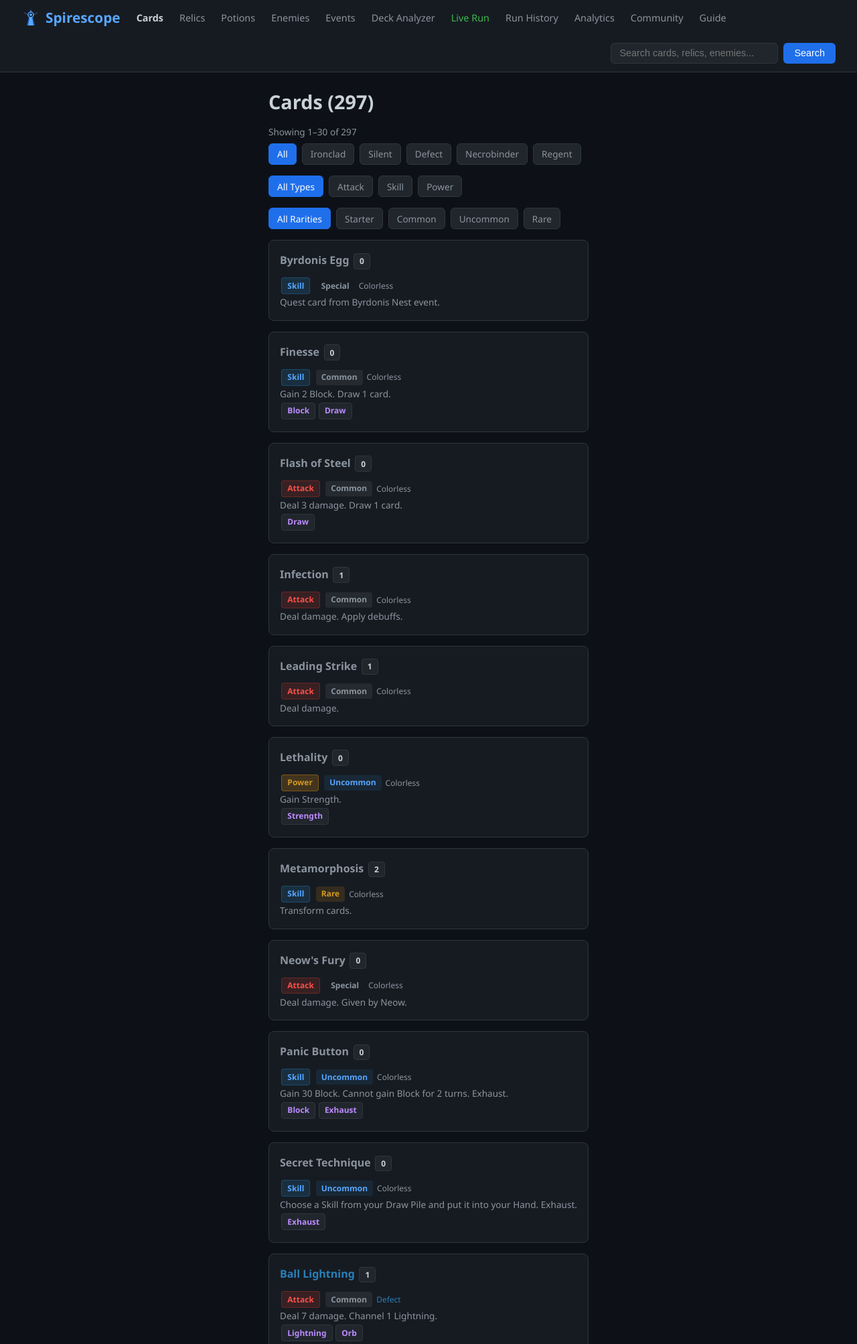
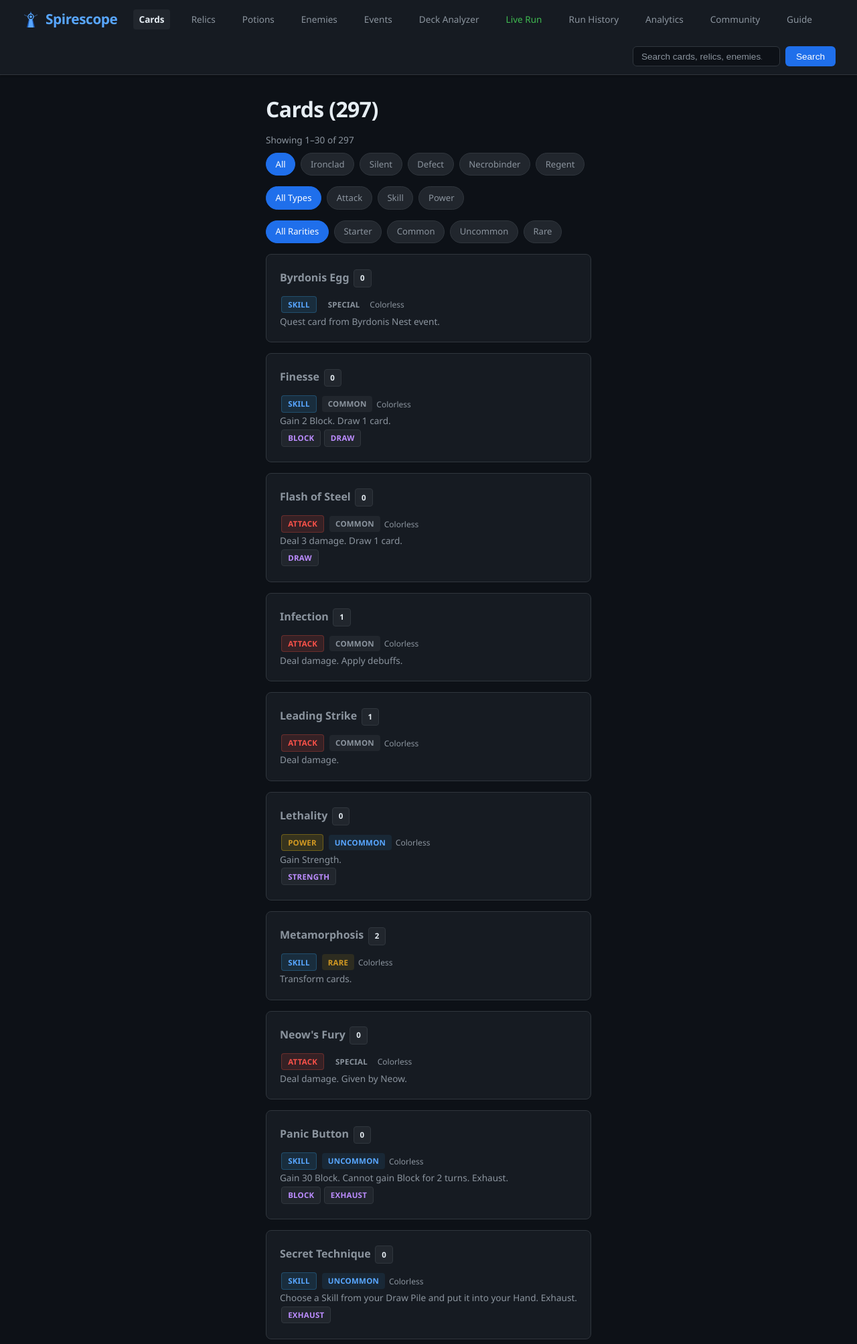
Before and after one commit to thequantumfalcon/spirescope, a FastAPI app: page /cards in a window 1280 px wide. Shown: the top 2006 px of the page at 67% size. Run offline with FastAPI, Linux system fonts and the light colour scheme.

Commit message:
Fix build backend, polish CSS design, harden scraper
- Fix setuptools build backend: _legacy -> build_meta (pip install works now)
- CSS: sticky nav, brighter text, gradient bars, pill filters, shadow system,
  code block styling, tabular-nums, improved spacing and type hierarchy
- Scraper: dynamic User-Agent from package version, clearer wiki-change warning

```diff
--- a/pyproject.toml
+++ b/pyproject.toml
@@ -24,7 +24,7 @@ dev = [
 
 [build-system]
 requires = ["setuptools>=68.0"]
-build-backend = "setuptools.backends._legacy:_Backend"
+build-backend = "setuptools.build_meta"
 
 [tool.setuptools.packages.find]
 include = ["sts2*"]
--- a/sts2/static/style.css
+++ b/sts2/static/style.css
@@ -1,12 +1,16 @@
 :root {
   --bg: #0d1117; --bg2: #161b22; --bg3: #21262d; --border: #30363d;
-  --text: #c9d1d9; --text2: #8b949e; --accent: #58a6ff; --accent2: #1f6feb;
+  --text: #e6edf3; --text2: #8b949e; --accent: #58a6ff; --accent2: #1f6feb;
   --red: #f85149; --green: #3fb950; --yellow: #d29922; --purple: #bc8cff; --orange: #d18616;
-  --ironclad: #c0392b; --silent: #27ae60; --defect: #2980b9; --necrobinder: #8e44ad; --regent: #f39c12;
+  --ironclad: #e74c3c; --silent: #2ecc71; --defect: #3498db; --necrobinder: #9b59b6; --regent: #f1c40f;
+  --radius: 8px;
+  --shadow-sm: 0 1px 3px rgba(0,0,0,0.3);
+  --shadow-md: 0 4px 12px rgba(0,0,0,0.4);
+  --shadow-lg: 0 8px 24px rgba(0,0,0,0.5);
 }
 * { margin: 0; padding: 0; box-sizing: border-box; }
-body { font-family: 'Segoe UI', system-ui, sans-serif; background: var(--bg); color: var(--text); min-height: 100vh; display: flex; flex-direction: column; }
-a { color: var(--accent); text-decoration: none; } a:hover { text-decoration: underline; }
+body { font-family: 'Segoe UI', system-ui, -apple-system, sans-serif; background: var(--bg); color: var(--text); min-height: 100vh; display: flex; flex-direction: column; line-height: 1.6; font-size: 15px; }
+a { color: var(--accent); text-decoration: none; transition: color 0.15s; } a:hover { text-decoration: underline; }
 
 /* Focus rings (accessibility) */
 a:focus-visible, button:focus-visible, input:focus-visible, select:focus-visible {
@@ -18,30 +22,35 @@ a:focus-visible, button:focus-visible, input:focus-visible, select:focus-visible
 .skip-link:focus { top: 0; }
 
 /* ── Nav ── */
-nav { background: var(--bg2); border-bottom: 1px solid var(--border); padding: 0.75rem 2rem; display: flex; align-items: center; gap: 1.5rem; flex-wrap: wrap; }
-nav .logo { font-size: 1.3rem; font-weight: 700; color: var(--accent); display: flex; align-items: center; gap: 0.5rem; text-decoration: none; }
-nav .logo:hover { text-decoration: none; }
+nav { background: var(--bg2); border-bottom: 1px solid var(--border); padding: 0.75rem 2rem; display: flex; align-items: center; gap: 1.5rem; flex-wrap: wrap; box-shadow: var(--shadow-sm); position: sticky; top: 0; z-index: 50; }
+nav .logo { font-size: 1.3rem; font-weight: 700; color: var(--accent); display: flex; align-items: center; gap: 0.5rem; text-decoration: none; letter-spacing: -0.02em; }
+nav .logo:hover { text-decoration: none; opacity: 0.9; }
 nav .logo svg { flex-shrink: 0; }
 .nav-toggle { display: none; background: none; border: 1px solid var(--border); color: var(--text); padding: 0.4rem 0.6rem; border-radius: 6px; cursor: pointer; font-size: 1.2rem; line-height: 1; }
 .nav-links { display: contents; }
-.nav-links a { color: var(--text2); font-size: 0.9rem; } .nav-links a:hover { color: var(--text); text-decoration: none; }
-.nav-links a[aria-current="page"] { color: var(--text); font-weight: 600; }
+.nav-links a { color: var(--text2); font-size: 0.85rem; padding: 0.25rem 0.5rem; border-radius: 4px; transition: color 0.15s, background 0.15s; }
+.nav-links a:hover { color: var(--text); background: var(--bg3); text-decoration: none; }
+.nav-links a[aria-current="page"] { color: var(--text); font-weight: 600; background: var(--bg3); }
 .nav-links .live-link { color: var(--green); }
-.nav-links .live-link[aria-current="page"] { color: #fff; }
+.nav-links .live-link[aria-current="page"] { color: #fff; background: rgba(63, 185, 80, 0.15); }
 nav .search-form { margin-left: auto; display: flex; gap: 0.5rem; }
-nav input[type="search"] { background: var(--bg3); border: 1px solid var(--border); color: var(--text); padding: 0.4rem 0.75rem; border-radius: 6px; width: 250px; font-size: 0.9rem; }
-nav button { background: var(--accent2); color: #fff; border: none; padding: 0.4rem 1rem; border-radius: 6px; cursor: pointer; font-size: 0.9rem; }
+nav input[type="search"] { background: var(--bg); border: 1px solid var(--border); color: var(--text); padding: 0.4rem 0.75rem; border-radius: 6px; width: 220px; font-size: 0.85rem; transition: border-color 0.15s, box-shadow 0.15s; }
+nav input[type="search"]:focus { border-color: var(--accent); box-shadow: 0 0 0 3px rgba(88,166,255,0.15); }
+nav input[type="search"]::placeholder { color: var(--text2); }
+nav button { background: var(--accent2); color: #fff; border: none; padding: 0.4rem 1rem; border-radius: 6px; cursor: pointer; font-size: 0.85rem; transition: background 0.15s; }
+nav button:hover { background: #1a5fd0; }
 
 /* ── Layout ── */
-.container { max-width: 1200px; margin: 0 auto; padding: 1.5rem 2rem; flex: 1; }
+.container { max-width: 1200px; margin: 0 auto; padding: 2rem; flex: 1; }
 
 /* ── Footer ── */
-footer { background: var(--bg2); border-top: 1px solid var(--border); padding: 1rem 2rem; text-align: center; font-size: 0.8rem; color: var(--text2); }
+footer { background: var(--bg2); border-top: 1px solid var(--border); padding: 1.25rem 2rem; text-align: center; font-size: 0.8rem; color: var(--text2); }
 footer a { color: var(--text2); } footer a:hover { color: var(--text); }
 
 /* ── Headings ── */
-h1 { font-size: 1.8rem; margin-bottom: 1rem; } h2 { font-size: 1.3rem; margin: 1.5rem 0 0.75rem; color: var(--text); }
-h3 { font-size: 1.1rem; margin: 1rem 0 0.5rem; }
+h1 { font-size: 2rem; margin-bottom: 1rem; font-weight: 700; letter-spacing: -0.02em; line-height: 1.2; }
+h2 { font-size: 1.35rem; margin: 2rem 0 1rem; color: var(--text); font-weight: 600; letter-spacing: -0.01em; }
+h3 { font-size: 1.05rem; margin: 1rem 0 0.5rem; font-weight: 600; }
 
 /* ── Utility: Text ── */
 .text-muted { color: var(--text2); }
@@ -105,11 +114,11 @@ h3 { font-size: 1.1rem; margin: 1rem 0 0.5rem; }
 .grid-5 { grid-template-columns: repeat(auto-fill, minmax(180px, 1fr)); }
 
 /* ── Cards (UI) ── */
-.card { background: var(--bg2); border: 1px solid var(--border); border-radius: 8px; padding: 1rem; transition: border-color 0.2s, transform 0.15s, box-shadow 0.15s; }
-.card:hover { border-color: var(--accent); transform: translateY(-1px); box-shadow: 0 4px 12px rgba(0,0,0,0.3); }
+.card { background: var(--bg2); border: 1px solid var(--border); border-radius: var(--radius); padding: 1.25rem; transition: border-color 0.2s, transform 0.15s, box-shadow 0.15s; }
+.card:hover { border-color: var(--accent); transform: translateY(-2px); box-shadow: var(--shadow-md); }
 .card h3 { margin: 0 0 0.5rem; font-size: 1rem; }
 .card p { color: var(--text2); font-size: 0.85rem; line-height: 1.5; }
-.card-link { text-decoration: none; }
+.card-link { text-decoration: none; display: block; }
 .card-link:hover { text-decoration: none; }
 .card-win { border-left: 3px solid var(--green); }
 .card-loss { border-left: 3px solid var(--red); }
@@ -118,14 +127,16 @@ h3 { font-size: 1.1rem; margin: 1rem 0 0.5rem; }
 .card-tip { border-left: 3px solid var(--green); margin-bottom: 0.5rem; }
 
 /* ── Tags ── */
-.tag { display: inline-block; padding: 0.15rem 0.5rem; border-radius: 4px; font-size: 0.75rem; font-weight: 600; margin: 0.15rem; }
-.tag-attack { background: #c0392b33; color: var(--red); border: 1px solid #c0392b55; }
-.tag-skill { background: #2980b933; color: var(--accent); border: 1px solid #2980b955; }
-.tag-power { background: #f39c1233; color: var(--yellow); border: 1px solid #f39c1255; }
-.tag-status { background: #7f8c8d33; color: var(--text2); border: 1px solid #7f8c8d55; }
-.tag-curse { background: #8e44ad33; color: var(--purple); border: 1px solid #8e44ad55; }
-.tag-common { background: #7f8c8d22; color: var(--text2); } .tag-uncommon { background: #2980b922; color: var(--accent); }
-.tag-rare { background: #f39c1222; color: var(--yellow); } .tag-starter { background: #27ae6022; color: var(--green); }
+.tag { display: inline-block; padding: 0.2rem 0.55rem; border-radius: 4px; font-size: 0.72rem; font-weight: 600; margin: 0.15rem; letter-spacing: 0.02em; text-transform: uppercase; }
+.tag-attack { background: rgba(232,74,60,0.15); color: var(--red); border: 1px solid rgba(232,74,60,0.3); }
+.tag-skill { background: rgba(52,152,219,0.15); color: var(--accent); border: 1px solid rgba(52,152,219,0.3); }
+.tag-power { background: rgba(241,196,15,0.15); color: var(--yellow); border: 1px solid rgba(241,196,15,0.3); }
+.tag-status { background: rgba(127,140,141,0.15); color: var(--text2); border: 1px solid rgba(127,140,141,0.3); }
+.tag-curse { background: rgba(155,89,182,0.15); color: var(--purple); border: 1px solid rgba(155,89,182,0.3); }
+.tag-common { background: rgba(127,140,141,0.1); color: var(--text2); }
+.tag-uncommon { background: rgba(52,152,219,0.1); color: var(--accent); }
+.tag-rare { background: rgba(241,196,15,0.1); color: var(--yellow); }
+.tag-starter { background: rgba(46,204,113,0.1); color: var(--green); }
 .tag-keyword { background: var(--bg3); color: var(--purple); border: 1px solid var(--border); }
 .tag-cost { background: var(--bg3); color: var(--text); border: 1px solid var(--border); font-weight: 700; min-width: 24px; text-align: center; }
 
@@ -136,60 +147,64 @@ h3 { font-size: 1.1rem; margin: 1rem 0 0.5rem; }
 
 /* ── Filters ── */
 .filters { display: flex; gap: 0.5rem; flex-wrap: wrap; margin-bottom: 1rem; }
-.filters a { padding: 0.35rem 0.75rem; border-radius: 6px; font-size: 0.85rem; background: var(--bg3); color: var(--text2); border: 1px solid var(--border); }
-.filters a:hover, .filters a.active { background: var(--accent2); color: #fff; border-color: var(--accent2); text-decoration: none; }
+.filters a { padding: 0.35rem 0.85rem; border-radius: 20px; font-size: 0.82rem; background: var(--bg3); color: var(--text2); border: 1px solid var(--border); transition: all 0.15s; font-weight: 500; }
+.filters a:hover { background: var(--bg3); color: var(--text); border-color: var(--accent); text-decoration: none; }
+.filters a.active { background: var(--accent2); color: #fff; border-color: var(--accent2); text-decoration: none; }
 .filter-divider { border-left: 1px solid var(--border); margin: 0 0.25rem; }
 
 /* ── Stats ── */
-.stat-grid { display: grid; grid-template-columns: repeat(auto-fill, minmax(150px, 1fr)); gap: 0.75rem; margin-bottom: 1.5rem; }
-.stat-box { background: var(--bg2); border: 1px solid var(--border); border-radius: 8px; padding: 1rem; text-align: center; }
-.stat-box .num { font-size: 2rem; font-weight: 700; color: var(--accent); }
-.stat-box .label { font-size: 0.8rem; color: var(--text2); margin-top: 0.25rem; }
+.stat-grid { display: grid; grid-template-columns: repeat(auto-fill, minmax(150px, 1fr)); gap: 0.75rem; margin-bottom: 2rem; }
+.stat-box { background: var(--bg2); border: 1px solid var(--border); border-radius: var(--radius); padding: 1.25rem; text-align: center; transition: border-color 0.2s, box-shadow 0.2s; }
+.stat-box:hover { border-color: var(--accent); box-shadow: var(--shadow-sm); }
+.stat-box .num { font-size: 2.2rem; font-weight: 700; color: var(--accent); line-height: 1.1; }
+.stat-box .label { font-size: 0.75rem; color: var(--text2); margin-top: 0.35rem; text-transform: uppercase; letter-spacing: 0.05em; font-weight: 500; }
 
 /* ── Tables ── */
 table { width: 100%; border-collapse: collapse; margin: 1rem 0; }
-th { text-align: left; padding: 0.5rem; color: var(--text2); font-size: 0.8rem; text-transform: uppercase; border-bottom: 1px solid var(--border); }
-td { padding: 0.5rem; border-bottom: 1px solid var(--border); font-size: 0.9rem; }
+th { text-align: left; padding: 0.6rem 0.75rem; color: var(--text2); font-size: 0.75rem; text-transform: uppercase; letter-spacing: 0.05em; border-bottom: 2px solid var(--border); font-weight: 600; }
+td { padding: 0.6rem 0.75rem; border-bottom: 1px solid var(--border); font-size: 0.9rem; }
 tr:hover { background: var(--bg3); }
 
 /* ── Run history ── */
-.run-item { display: flex; align-items: center; gap: 1rem; padding: 0.75rem 1rem; background: var(--bg2); border: 1px solid var(--border); border-radius: 8px; margin-bottom: 0.5rem; text-decoration: none; transition: border-color 0.2s; }
-.run-item:hover { border-color: var(--accent); text-decoration: none; }
-.run-item .result { font-weight: 700; font-size: 0.85rem; }
+.run-item { display: flex; align-items: center; gap: 1rem; padding: 0.85rem 1.25rem; background: var(--bg2); border: 1px solid var(--border); border-radius: var(--radius); margin-bottom: 0.5rem; text-decoration: none; transition: border-color 0.2s, box-shadow 0.2s, transform 0.15s; }
+.run-item:hover { border-color: var(--accent); text-decoration: none; box-shadow: var(--shadow-sm); transform: translateY(-1px); }
+.run-item .result { font-weight: 700; font-size: 0.85rem; min-width: 36px; }
 .win { color: var(--green); } .loss { color: var(--red); }
 
 /* ── Floor timeline ── */
 .floor-timeline { display: flex; flex-direction: column; gap: 0.5rem; }
-.floor-item { display: flex; gap: 1rem; align-items: flex-start; padding: 0.75rem; background: var(--bg2); border-left: 3px solid var(--border); border-radius: 0 8px 8px 0; }
+.floor-item { display: flex; gap: 1rem; align-items: flex-start; padding: 0.75rem 1rem; background: var(--bg2); border-left: 3px solid var(--border); border-radius: 0 var(--radius) var(--radius) 0; transition: background 0.15s; }
+.floor-item:hover { background: var(--bg3); }
 .floor-item.elite { border-left-color: var(--yellow); }
 .floor-item.boss { border-left-color: var(--red); }
 .floor-item.event { border-left-color: var(--purple); }
 .floor-item.rest { border-left-color: var(--green); }
 .floor-item.shop { border-left-color: var(--accent); }
-.floor-num { min-width: 30px; font-weight: 700; color: var(--text2); }
+.floor-num { min-width: 30px; font-weight: 700; color: var(--text2); font-variant-numeric: tabular-nums; }
 .floor-type-col { min-width: 60px; }
 .floor-detail { flex: 1; }
-.floor-hp-col { min-width: 120px; text-align: right; }
+.floor-hp-col { min-width: 120px; text-align: right; font-variant-numeric: tabular-nums; }
 
 /* ── HP bar ── */
 .hp-bar { display: inline-flex; align-items: center; gap: 0.5rem; }
-.hp-fill { height: 8px; border-radius: 4px; background: var(--green); }
+.hp-fill { height: 8px; border-radius: 4px; background: var(--green); transition: width 0.3s ease; }
 .hp-bg { width: 100px; height: 8px; border-radius: 4px; background: var(--bg3); overflow: hidden; }
 
 /* ── Event choices ── */
-.choice { background: var(--bg3); border-radius: 6px; padding: 0.75rem; margin: 0.5rem 0; }
-.choice .option { font-weight: 600; color: var(--accent); }
+.choice { background: var(--bg3); border-radius: var(--radius); padding: 0.85rem 1rem; margin: 0.5rem 0; border-left: 2px solid var(--accent2); }
+.choice .option { font-weight: 600; color: var(--accent); margin-bottom: 0.25rem; }
 .choice .outcome { color: var(--text2); font-size: 0.85rem; }
-.choice .rec { color: var(--green); font-size: 0.85rem; font-style: italic; }
+.choice .rec { color: var(--green); font-size: 0.85rem; font-style: italic; margin-top: 0.25rem; }
 
 /* ── Archetype card ── */
-.archetype { background: var(--bg2); border: 1px solid var(--border); border-radius: 8px; padding: 1.25rem; margin: 0.75rem 0; }
+.archetype { background: var(--bg2); border: 1px solid var(--border); border-radius: var(--radius); padding: 1.5rem; margin: 0.75rem 0; }
 .archetype h3 { color: var(--accent); margin-bottom: 0.5rem; }
 .archetype .key-cards { display: flex; flex-wrap: wrap; gap: 0.25rem; margin: 0.5rem 0; }
 
 /* ── Deck analyzer ── */
 .deck-form { display: flex; flex-wrap: wrap; gap: 0.5rem; margin: 1rem 0; }
-.deck-form label { display: flex; align-items: center; gap: 0.3rem; font-size: 0.85rem; padding: 0.25rem 0.5rem; background: var(--bg2); border: 1px solid var(--border); border-radius: 4px; cursor: pointer; }
+.deck-form label { display: flex; align-items: center; gap: 0.3rem; font-size: 0.85rem; padding: 0.25rem 0.5rem; background: var(--bg2); border: 1px solid var(--border); border-radius: 4px; cursor: pointer; transition: border-color 0.15s; }
+.deck-form label:hover { border-color: var(--accent); }
 .deck-form input:checked + span { color: var(--accent); font-weight: 600; }
 .deck-form input { accent-color: var(--accent); }
 .deck-actions { display: flex; gap: 0.75rem; align-items: center; margin-top: 1rem; flex-wrap: wrap; }
```
Also changed, not shown: other parts of sts2/static/style.css (+33 -24 lines), sts2/scraper.py (+11 -2 lines).
